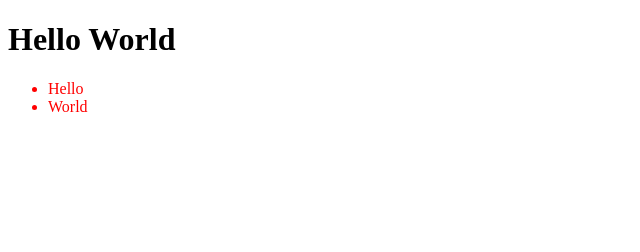
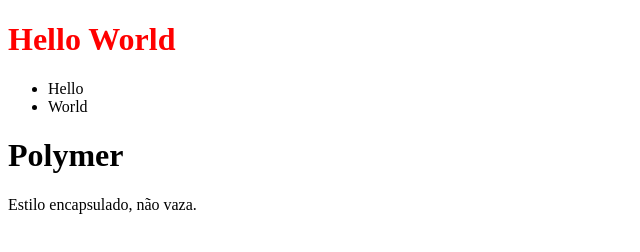
Before and after one commit to baltazarparra/estudo-polymer, a website: page first-element/index.html in a window 1280 px wide. Shown: the whole page, without its empty margins (0-640 px from the left). Drawn offline with Linux system fonts and the light colour scheme.

Commit message:
Initial commit

```diff
--- a/first-element/first-element.html
+++ b/first-element/first-element.html
@@ -1,6 +1,11 @@
 <link rel="import" href="bower_components/polymer/polymer.html">
 
 <dom-module id="first-element">
+    <style media="screen">
+        h1 {
+            color: red;
+        }
+    </style>
     <template>
         <h1>Hello World</h1>
         <ul>
--- a/first-element/index.html
+++ b/first-element/index.html
@@ -7,11 +7,12 @@
     <title>Document</title>
     <script src="bower_components/webcomponentsjs/webcomponents-lite.js"></script>
     <link rel="import" href="first-element.html">
-    <link rel="stylesheet" href="style.css">
 </head>
 <body>
 
     <first-element></first-element>
+    <h1>Polymer</h1>
+    <p>Estilo encapsulado, não vaza.</p>
 
 </body>
 </html>
--- a/first-element/style.css
+++ /dev/null
@@ -1,3 +0,0 @@
-.item {
-    color: red;
-}
```
